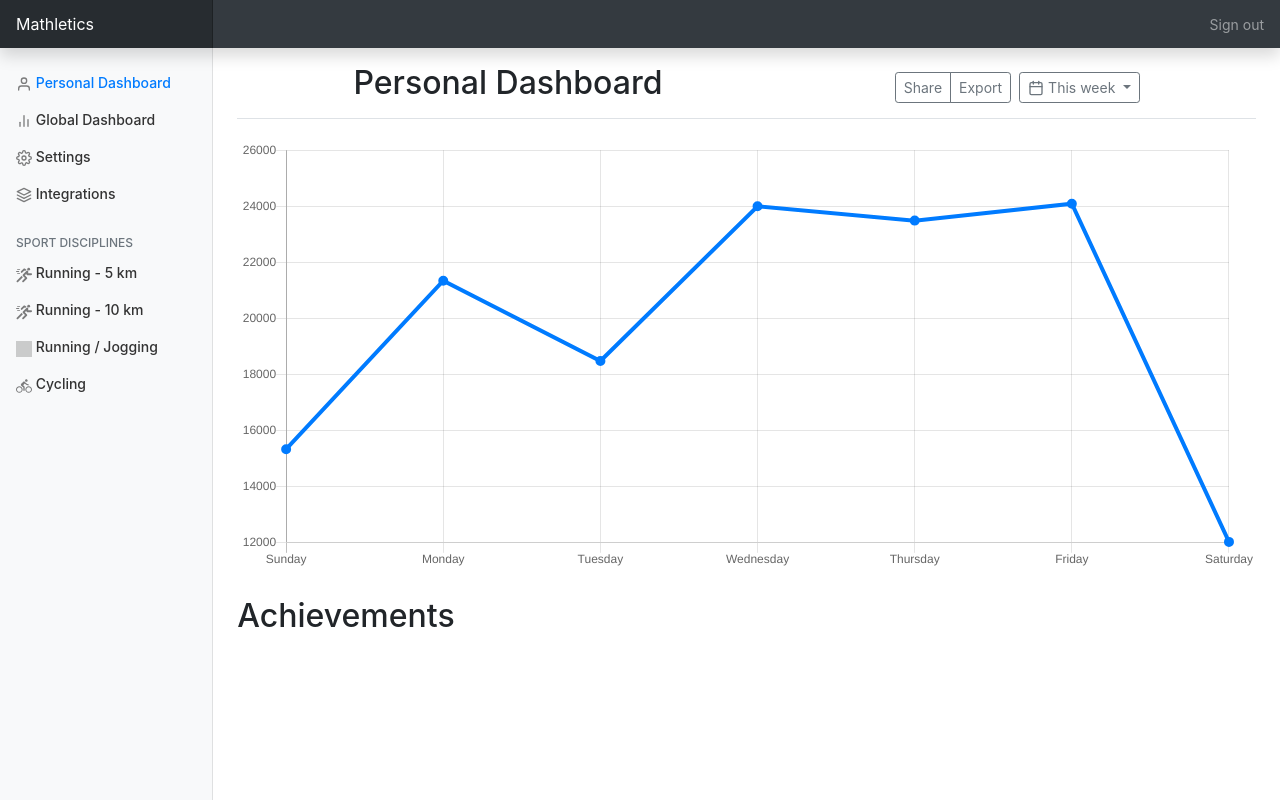
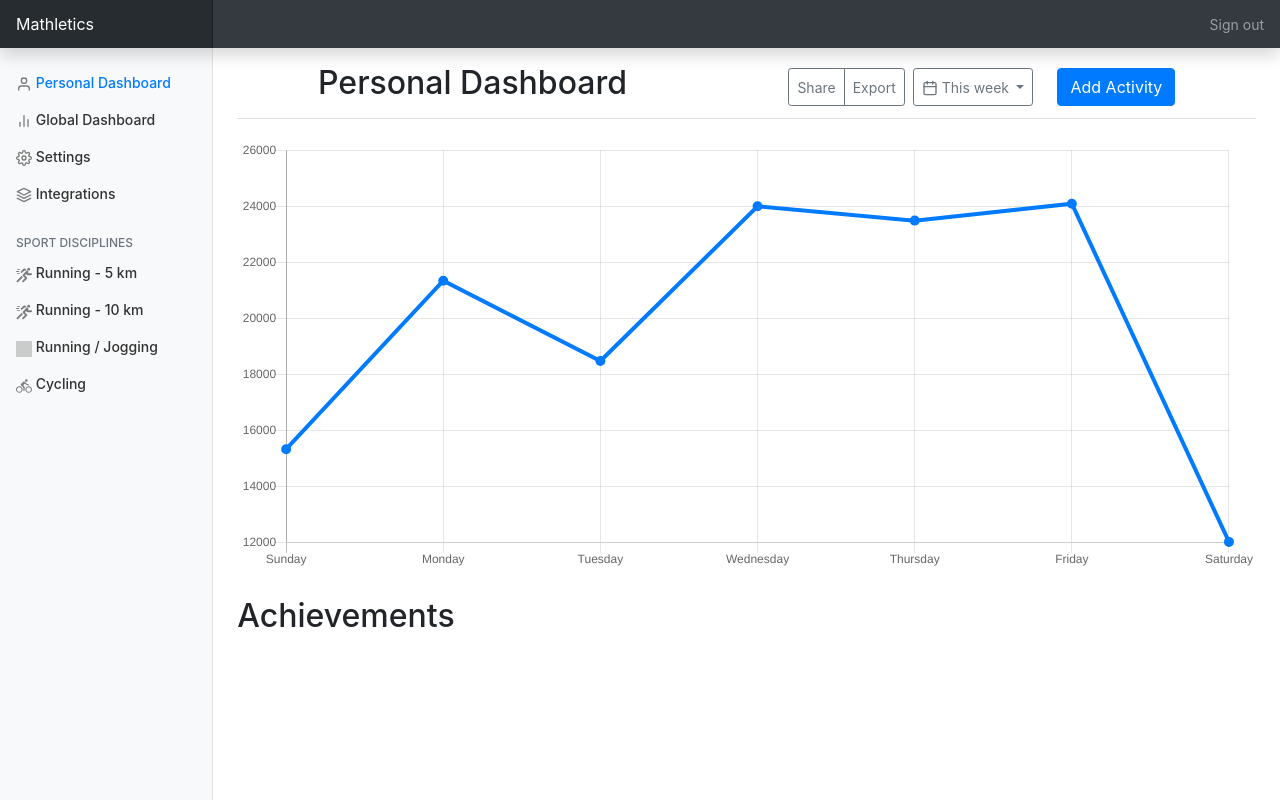
Before and after one commit to Matfyz-Developer-Student-Club/matfyz-activity-sport-tracker, a Flask app: page /home in a window 1280 px wide. Run offline with Flask 2, Linux system fonts and the light colour scheme; some libraries are stand-ins or nearby versions; grey boxes are pictures that could not be loaded.

Commit message:
Add form to submit activity.

```diff
--- a/mast/forms.py
+++ b/mast/forms.py
@@ -1,8 +1,8 @@
 from typing import Dict, Any, Callable
 
 from flask_wtf import FlaskForm
-from wtforms import StringField, PasswordField, SubmitField, BooleanField, IntegerField, RadioField, HiddenField
-from wtforms.validators import DataRequired, Length, Email, EqualTo
+from wtforms import StringField, PasswordField, SubmitField, BooleanField, RadioField, FileField
+from wtforms.validators import DataRequired, Length, Email, EqualTo, Regexp
 import logging
 
 ## Logging setup
@@ -70,6 +70,13 @@ class UpdateProfileForm(LoggingFlaskForm):
 
 class ChangePasswordForm(LoggingFlaskForm):
     password = PasswordField('New password', validators=[DataRequired(), Length(min=8, max=50)],
-                                 render_kw={**min_length_attribute(8), **max_length_attribute(50)})
+                             render_kw={**min_length_attribute(8), **max_length_attribute(50)})
     confirm_password = PasswordField('Confirm Password', validators=[DataRequired(), EqualTo('password')])
     submit = SubmitField('Update password')
+
+
+class AddActivityForm(LoggingFlaskForm):
+    activity = RadioField('Activity', validators=[DataRequired()], choices=['walk', 'run', 'bike'])
+    file = FileField('GPX file', validators=[DataRequired(), Regexp('^[^/\\\\]+\.gpx$')],
+                     description='Upload gpx file.')
+    submit = SubmitField('Add activity')
--- a/mast/templates/_formhelpers.html
+++ b/mast/templates/_formhelpers.html
@@ -39,6 +39,15 @@
     {{ render_field_errors(field) }}
 {% endmacro %}
 
+<!-- Render a file upload form -->
+{% macro render_file_upload_field(field) %}
+    <div class="form-group">
+        {{ field(class="form-control form-control-file", **kwargs)|safe }}
+        {{ render_help(field) }}
+        {{ render_field_errors(field) }}
+    </div>
+{% endmacro %}
+
 <!-- PRIVATE ------------------------------------------------------------------>
 
 <!-- Render errors of form field if present -->
--- a/mast/templates/main_layout_template.html
+++ b/mast/templates/main_layout_template.html
@@ -138,6 +138,15 @@
       </main>
     </div>
   </div>
+  <script src="https://code.jquery.com/jquery-3.5.1.slim.min.js "
+      integrity="sha384-DfXdz2htPH0lsSSs5nCTpuj/zy4C+OGpamoFVy38MVBnE+IbbVYUew+OrCXaRkfj "
+      crossorigin="anonymous "></script>
+  <script src="https://cdn.jsdelivr.net/npm/popper.js@1.16.0/dist/umd/popper.min.js "
+      integrity="sha384-Q6E9RHvbIyZFJoft+2mJbHaEWldlvI9IOYy5n3zV9zzTtmI3UksdQRVvoxMfooAo "
+      crossorigin="anonymous "></script>
+  <script src="https://stackpath.bootstrapcdn.com/bootstrap/4.5.0/js/bootstrap.min.js "
+      integrity="sha384-OgVRvuATP1z7JjHLkuOU7Xw704+h835Lr+6QL9UvYjZE3Ipu6Tp75j7Bh/kR0JKI "
+      crossorigin="anonymous "></script>
   <script src="https://code.jquery.com/jquery-3.5.1.slim.min.js"
     integrity="sha384-DfXdz2htPH0lsSSs5nCTpuj/zy4C+OGpamoFVy38MVBnE+IbbVYUew+OrCXaRkfj"
     crossorigin="anonymous"></script>
--- a/mast/templates/personal_dashboard.html
+++ b/mast/templates/personal_dashboard.html
@@ -1,7 +1,38 @@
 {% extends "main_layout_template.html" %}
+{% from "_formhelpers.html" import render_text_field, render_inline_radio_field, render_checkbox_field, render_submit_button, render_file_upload_field %}
+
 {% block content_page %}
-    <div
-            class="d-flex justify-content-around flex-wrap align-items-center pt-3 pb-2 mb-3 border-bottom">
+
+
+    <!-- Modal -->
+    <div class="modal fade" id="addActivity" tabindex="-1" role="dialog" aria-labelledby="exampleModalLabel" aria-hidden="true">
+        <div class="modal-dialog" role="document">
+            <div class="modal-content">
+                <div class="modal-header">
+                    <h5 class="modal-title" id="exampleModalLabel">Add activity</h5>
+                    <button type="button" class="close" data-dismiss="modal" aria-label="Close">
+                        <span aria-hidden="true">&times;</span>
+                    </button>
+                </div>
+                <div class="modal-body">
+                    <form class="form-group" method="post">
+                        {{ form.csrf_token }}
+
+                        {{ render_inline_radio_field(form.activity) }}
+
+                        {{ render_file_upload_field(form.file) }}
+
+                        {{ render_submit_button(form.submit) }}
+                    </form>
+                </div>
+                <div class="modal-footer">
+                    <button type="button" class="btn btn-secondary" data-dismiss="modal">Close</button>
+                </div>
+            </div>
+        </div>
+    </div>
+
+    <div class="d-flex justify-content-around flex-wrap align-items-center pt-3 pb-2 mb-3 border-bottom">
         <h1 class="h2">Personal Dashboard</h1>
         <div class="btn-toolbar mb-2 mb-md-0">
             <div class="btn-group mr-2">
@@ -12,6 +43,9 @@
                 <span data-feather="calendar"></span>
                 This week
             </button>
+            <div class="btn-group ml-4">
+                <button type="button" class="btn btn-primary" data-toggle="modal" data-target="#addActivity"> Add Activity </button>
+            </div>
         </div>
     </div>
 
--- a/mast/views.py
+++ b/mast/views.py
@@ -1,6 +1,6 @@
 from flask import redirect, request, render_template, url_for
 from mast import app
-from mast.forms import LoginForm, RegisterForm, UpdateProfileForm, ChangePasswordForm
+from mast.forms import LoginForm, RegisterForm, UpdateProfileForm, ChangePasswordForm, AddActivityForm
 from mast.models import User
 from mast import db
 
@@ -33,10 +33,18 @@ def register():
             return render_template('register.html', form=form)
 
 
-@app.route('/personal_dashboard')
-@app.route('/home')
+@app.route('/personal_dashboard', methods=['GET', 'POST'])
+@app.route('/home', methods=['GET', 'POST'])
 def home():
-    return render_template("personal_dashboard.html", title='Home')
+    add_activity_form = AddActivityForm()
+    if request.method == 'POST':
+        add_activity_form = AddActivityForm(request.form)
+        if add_activity_form.validate():
+            # TODO: validate uploaded file
+            # TODO: add the record to the databse
+            pass
+        # Else render form with errors
+    return render_template("personal_dashboard.html", title='Home', form=add_activity_form)
 
 
 @app.route('/global_dashboard')
```
